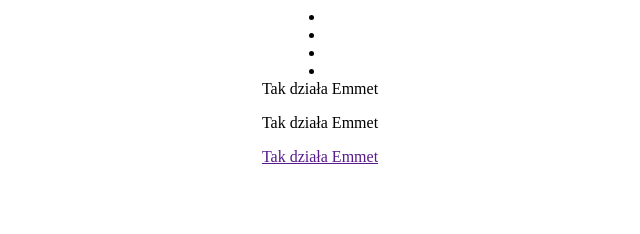
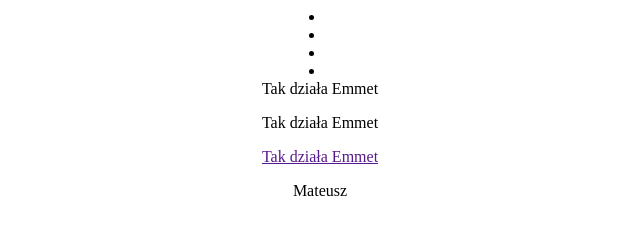
Before and after one commit to davinci2020corona/projekt-startowy, a plain HTML site: page index.html in a window 1280 px wide. Shown: the full height of the page, 320-960 px from the left. Drawn offline with Linux system fonts and the light colour scheme.

Commit message:
dodano paragraf z Mateusz

```diff
--- a/index.html
+++ b/index.html
@@ -27,5 +27,6 @@
     <section id="s-3" class="special-s"></section>
     <section id="s-4" class="special-s"></section>
     <section id="s-5" class="special-s"></section>
+    <p>Mateusz</p>
 </body>
 </html>
```
